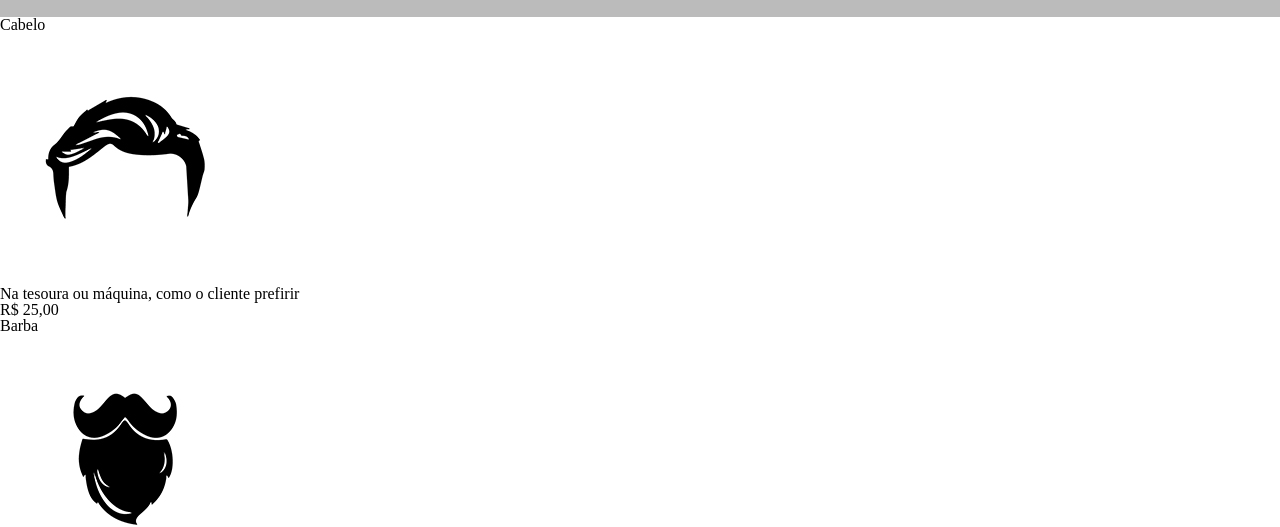
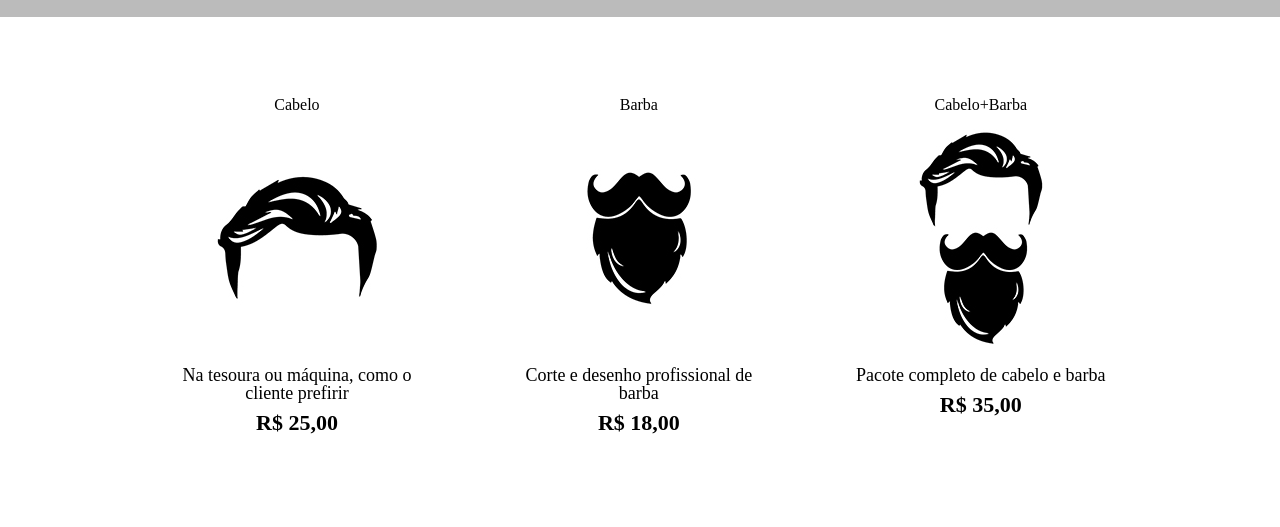
Before and after one commit to lucassaraivaleao/Projeto-Barbearia-HTMLCSS-v2, a plain HTML site: page index.html in a window 1280 px wide. Shown: the part 276-803 px from the top of the page. Drawn offline with Linux system fonts and the light colour scheme.

Commit message:
estilizando o main

```diff
--- a/index.html
+++ b/index.html
@@ -22,24 +22,24 @@
         </div>
     </header>
     <main>
-        <ul>
+        <ul class="produtos">
             <li>
                 <h2>Cabelo</h2>
                 <img src="/images/cabelo.jpg" alt="">
-                <p>Na tesoura ou máquina, como o cliente prefirir</p>
-                <p>R$ 25,00</p>
+                <p class="produto-descricao">Na tesoura ou máquina, como o cliente prefirir</p>
+                <p class="produto-preco">R$ 25,00</p>
             </li>
             <li>
                 <h2>Barba</h2>
                 <img src="/images/barba.jpg" alt="">
-                <p>Corte e desenho profissional de barba</p>
-                <p>R$ 18,00</p>
+                <p class="produto-descricao">Corte e desenho profissional de barba</p>
+                <p class="produto-preco">R$ 18,00</p>
             </li>
             <li>
                 <h2>Cabelo+Barba</h2>
                 <img src="/images/cabelo+barba.jpg" alt="">
-                <p>Pacote completo de cabelo e barba</p>
-                <p>R$ 35,00</p>
+                <p class="produto-descricao">Pacote completo de cabelo e barba</p>
+                <p class="produto-preco">R$ 35,00</p>
             </li>
         </ul>
     </main>
--- a/style.css
+++ b/style.css
@@ -28,3 +28,36 @@ nav a {
     text-decoration: none;
 
 }
+
+.produtos {
+    width: 80%;
+    margin: 0 auto;
+    padding: 50px 0;
+}
+
+.produtos li{
+    display: inline-block;
+    text-align: center;
+    width: 30%;
+    vertical-align: top;
+    /* background-color: #CCCCCC; */
+    margin: 0 1.5%;
+    padding: 30px 20px;
+    box-sizing: border-box;
+}
+
+.prosutos h2 {
+    font-size: 30px;
+    font-weight: bold;
+}
+
+.produto-preco {
+    font-size: 22px;
+    font-weight: bold;
+    margin-top: 10px;
+}
+
+.produto-descricao {
+    font-size: 18px;
+
+}
```
